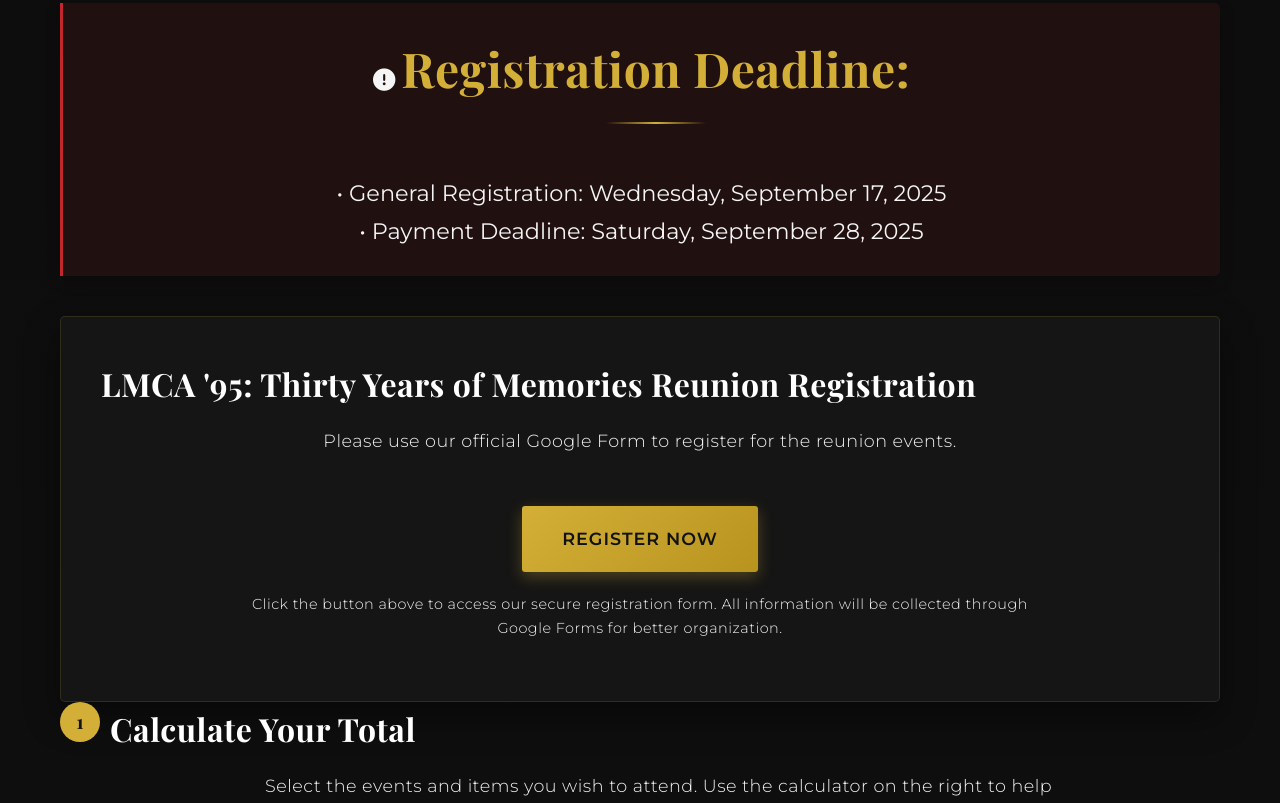
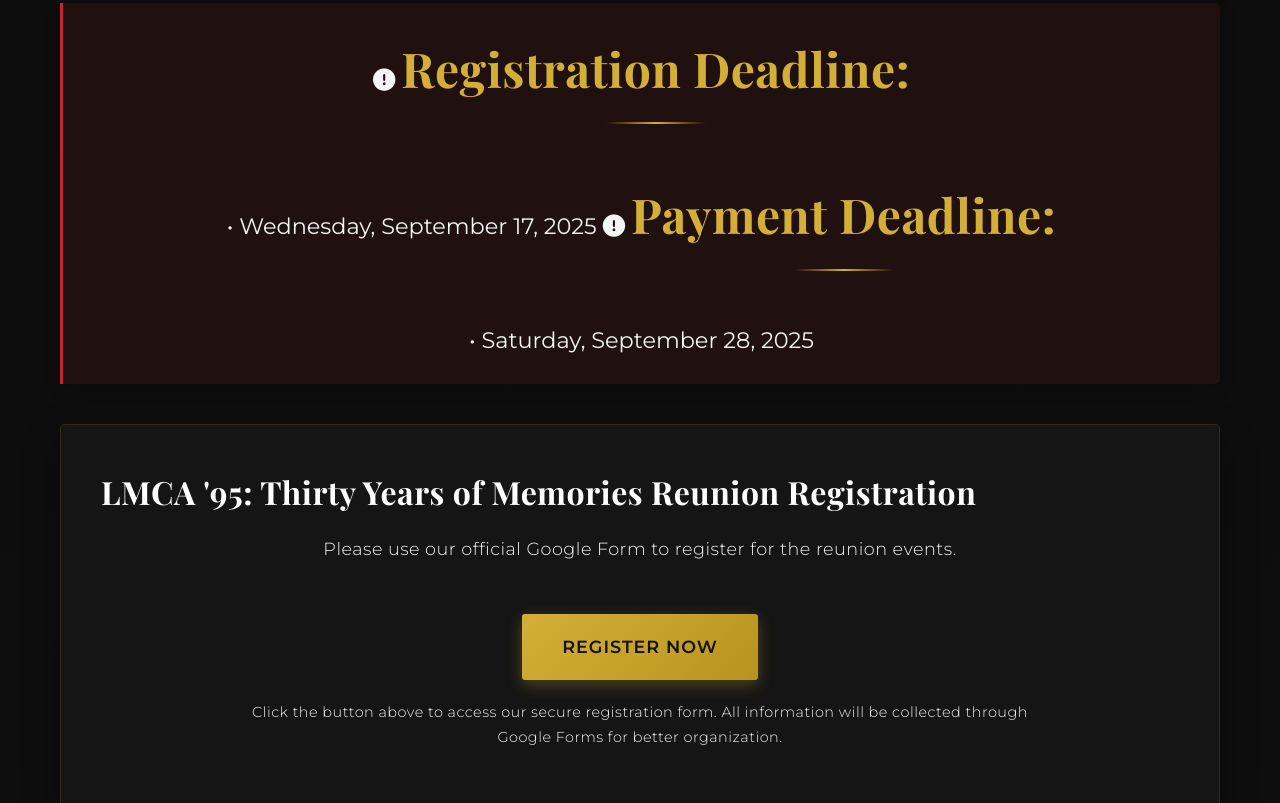
Before and after one commit to manassehl/class95, a plain HTML site: page index.html in a window 1280 px wide. Shown: the part 5223-6026 px from the top of the page. Drawn offline with nearby package versions, Linux system fonts and the light colour scheme.

Commit message:
Add files via upload

```diff
--- a/index.html
+++ b/index.html
@@ -958,9 +958,10 @@
                 <div class="registration-steps">
                     <div class="deadline">
                         <i class="fas fa-exclamation-circle"></i> <h2>Registration Deadline:</h2>
-                        <br>• General Registration: Wednesday, September 17, 2025
+                        <br>• Wednesday, September 17, 2025
 
-                        <br>• Payment Deadline: Saturday, September 28, 2025
+                        <i class="fas fa-exclamation-circle"></i> <h2>Payment Deadline:</h2>
+                        <br>• Saturday, September 28, 2025
                     </div>
                     <!--
                     <div class="deadline">
```
